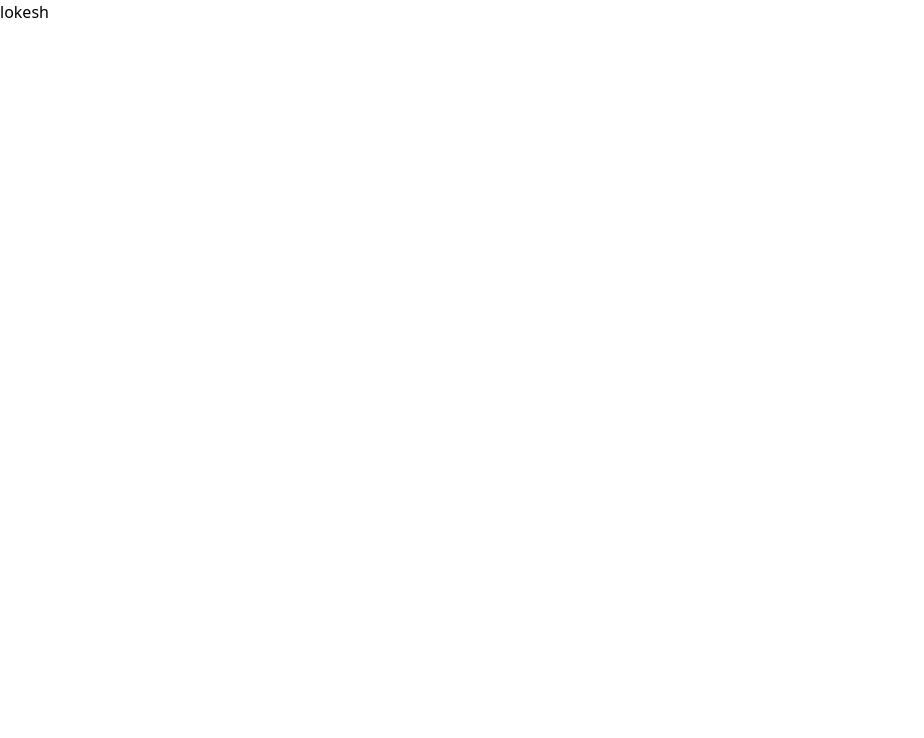
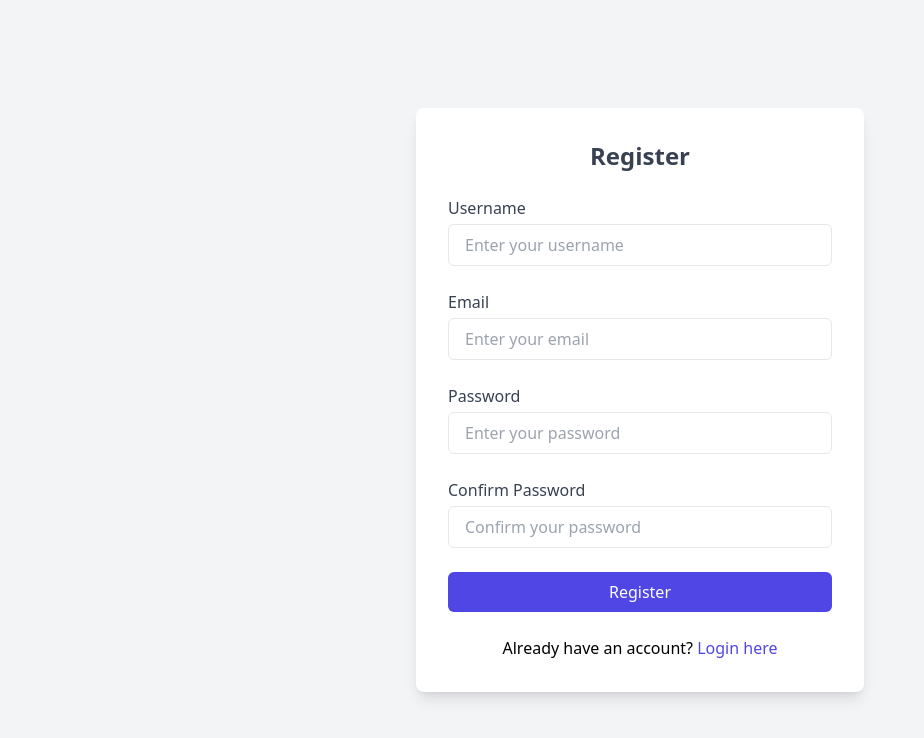
Before and after one commit to LokeshSr03/TrendyWear, a React (Create React App) app in the folder frontend/: page /register in a window 1280 px wide. Shown: the top 738 px of the page, without its empty margins (0-924 px from the left). Built offline with nearby package versions, Linux system fonts and the light colour scheme.

Commit message:
RegisterScreen,LoginScreen,ProfileScreen added

```diff
--- a/frontend/package.json
+++ b/frontend/package.json
@@ -12,6 +12,7 @@
     "react-dom": "^18.3.1",
     "react-icons": "^5.3.0",
     "react-redux": "^9.1.2",
+    "react-router-dom": "^6.26.2",
     "react-scripts": "5.0.1",
     "redux": "^5.0.1",
     "redux-thunk": "^3.1.0",
--- a/frontend/src/App.js
+++ b/frontend/src/App.js
@@ -1,8 +1,17 @@
+import { BrowserRouter, Routes, Route } from "react-router-dom";
+import RegisterScreen from "./screens/RegisterScreen";
+import LoginScreen from "./screens/LoginScreen";
+import ProfileScreen from "./screens/ProfileScreen";
+
 function App() {
   return (
-    <>
-      <h1>lokesh</h1>
-    </>
+    <BrowserRouter>
+      <Routes>
+        <Route path="/register" element={<RegisterScreen />} />
+        <Route path="/login" element={<LoginScreen />} />
+        <Route path="/profile" element={<ProfileScreen />} />
+      </Routes>
+    </BrowserRouter>
   );
 }
 
--- /dev/null
+++ b/frontend/src/screens/LoginScreen.js
@@ -0,0 +1,74 @@
+import React, { useState } from "react";
+import { Link, useNavigate } from "react-router-dom";
+
+const LoginScreen = () => {
+  const [email, setEmail] = useState("");
+  const [password, setPassword] = useState("");
+
+  const navigate = useNavigate();
+
+  const handleSubmit = (e) => {
+    e.preventDefault();
+
+    // Handle login logic here (API call, validation, etc.)
+    console.log({ email, password });
+
+    // If login is successful, navigate to the home page or dashboard
+    navigate("/home"); // Change to the desired route after login
+  };
+
+  return (
+    <div className="flex justify-center items-center min-h-screen bg-gray-100">
+      <form
+        onSubmit={handleSubmit}
+        className="w-full max-w-md bg-white p-8 rounded-lg shadow-lg space-y-6"
+      >
+        <h2 className="text-2xl font-bold text-center text-gray-700">Login</h2>
+
+        {/* Email Field */}
+        <div>
+          <label className="block text-gray-700">Email</label>
+          <input
+            type="email"
+            value={email}
+            onChange={(e) => setEmail(e.target.value)}
+            placeholder="Enter your email"
+            className="mt-1 block w-full px-4 py-2 border rounded-md focus:ring focus:ring-indigo-300 focus:border-indigo-500"
+            required
+          />
+        </div>
+
+        {/* Password Field */}
+        <div>
+          <label className="block text-gray-700">Password</label>
+          <input
+            type="password"
+            value={password}
+            onChange={(e) => setPassword(e.target.value)}
+            placeholder="Enter your password"
+            className="mt-1 block w-full px-4 py-2 border rounded-md focus:ring focus:ring-indigo-300 focus:border-indigo-500"
+            required
+          />
+        </div>
+
+        {/* Submit Button */}
+        <button
+          type="submit"
+          className="w-full bg-indigo-600 text-white py-2 px-4 rounded-md hover:bg-indigo-500 transition duration-300"
+        >
+          Login
+        </button>
+
+        {/* Link to Register Page */}
+        <div className="text-center mt-4">
+          Don't have an account?{" "}
+          <Link to="/register" className="text-indigo-600 hover:underline">
+            Register here
+          </Link>
+        </div>
+      </form>
+    </div>
+  );
+};
+
+export default LoginScreen;
--- /dev/null
+++ b/frontend/src/screens/ProfileScreen.js
@@ -0,0 +1,97 @@
+import React, { useState } from "react";
+
+const ProfileScreen = () => {
+  const [username, setUsername] = useState("");
+  const [email, setEmail] = useState("");
+  const [address, setAddress] = useState("");
+  const [password, setPassword] = useState("");
+
+  const handleSubmit = (e) => {
+    e.preventDefault();
+
+    // Handle profile update logic here (API call, validation, etc.)
+    const updatedProfile = {
+      username,
+      email,
+      address,
+      password,
+    };
+    console.log(updatedProfile);
+
+    // Add logic to update profile (e.g., call an API and handle success/failure)
+  };
+
+  return (
+    <div className="flex justify-center items-center min-h-screen bg-gray-100">
+      <form
+        onSubmit={handleSubmit}
+        className="w-full max-w-md bg-white p-8 rounded-lg shadow-lg space-y-6"
+      >
+        <h2 className="text-2xl font-bold text-center text-gray-700">
+          Profile
+        </h2>
+
+        {/* Username Field */}
+        <div>
+          <label className="block text-gray-700">Username</label>
+          <input
+            type="text"
+            value={username}
+            onChange={(e) => setUsername(e.target.value)}
+            placeholder="Enter your username"
+            className="mt-1 block w-full px-4 py-2 border rounded-md focus:ring focus:ring-indigo-300 focus:border-indigo-500"
+            required
+          />
+        </div>
+
+        {/* Email Field */}
+        <div>
+          <label className="block text-gray-700">Email</label>
+          <input
+            type="email"
+            value={email}
+            onChange={(e) => setEmail(e.target.value)}
+            placeholder="Enter your email"
+            className="mt-1 block w-full px-4 py-2 border rounded-md focus:ring focus:ring-indigo-300 focus:border-indigo-500"
+            required
+          />
+        </div>
+
+        {/* Address Field */}
+        <div>
+          <label className="block text-gray-700">Address</label>
+          <input
+            type="text"
+            value={address}
+            onChange={(e) => setAddress(e.target.value)}
+            placeholder="Enter your address"
+            className="mt-1 block w-full px-4 py-2 border rounded-md focus:ring focus:ring-indigo-300 focus:border-indigo-500"
+          />
+        </div>
+
+        {/* Password Field */}
+        <div>
+          <label className="block text-gray-700">Password</label>
+          <input
+            type="password"
+            value={password}
+            onChange={(e) => setPassword(e.target.value)}
+            placeholder="Enter your password"
+            className="mt-1 block w-full px-4 py-2 border rounded-md focus:ring focus:ring-indigo-300 focus:border-indigo-500"
+            required
+          />
+        </div>
+
+        {/* Update Button */}
+        <button
+          type="submit"
+          className="w-full bg-indigo-600 text-white py-2 px-4 rounded-md hover:bg-indigo-500 transition duration-300"
+        >
+          Update Profile
+        </button>
+      </form>
+    </div>
+  );
+};
+
+export default ProfileScreen;
--- /dev/null
+++ b/frontend/src/screens/RegisterScreen.js
@@ -0,0 +1,110 @@
+import React, { useState } from "react";
+import { Link, useNavigate } from "react-router-dom";
+
+const RegisterScreen = () => {
+  // Individual state hooks for each field
+  const [username, setUsername] = useState("");
+  const [email, setEmail] = useState("");
+  const [password, setPassword] = useState("");
+  const [confirmPassword, setConfirmPassword] = useState("");
+
+  // Hook to navigate programmatically
+  const navigate = useNavigate();
+
+  // Form submit handler
+  const handleSubmit = (e) => {
+    e.preventDefault();
+    if (password !== confirmPassword) {
+      alert("Passwords do not match!");
+      return;
+    }
+    // Submit form logic here
+    console.log({ username, email, password });
+
+    // After successful registration, navigate to login page or home
+    navigate("/login");
+  };
+
+  return (
+    <div className="flex justify-center items-center min-h-screen bg-gray-100">
+      <form
+        onSubmit={handleSubmit}
+        className="w-full max-w-md bg-white p-8 rounded-lg shadow-lg space-y-6"
+      >
+        <h2 className="text-2xl font-bold text-center text-gray-700">
+          Register
+        </h2>
+
+        {/* Username */}
+        <div>
+          <label className="block text-gray-700">Username</label>
+          <input
+            type="text"
+            value={username}
+            onChange={(e) => setUsername(e.target.value)}
+            placeholder="Enter your username"
+            className="mt-1 block w-full px-4 py-2 border rounded-md focus:ring focus:ring-indigo-300 focus:border-indigo-500"
+            required
+          />
+        </div>
+
+        {/* Email */}
+        <div>
+          <label className="block text-gray-700">Email</label>
+          <input
+            type="email"
+            value={email}
+            onChange={(e) => setEmail(e.target.value)}
+            placeholder="Enter your email"
+            className="mt-1 block w-full px-4 py-2 border rounded-md focus:ring focus:ring-indigo-300 focus:border-indigo-500"
+            required
+          />
+        </div>
+
+        {/* Password */}
+        <div>
+          <label className="block text-gray-700">Password</label>
+          <input
+            type="password"
+            value={password}
+            onChange={(e) => setPassword(e.target.value)}
+            placeholder="Enter your password"
+            className="mt-1 block w-full px-4 py-2 border rounded-md focus:ring focus:ring-indigo-300 focus:border-indigo-500"
+            required
+          />
+        </div>
+
+        {/* Confirm Password */}
+        <div>
+          <label className="block text-gray-700">Confirm Password</label>
+          <input
+            type="password"
+            value={confirmPassword}
+            onChange={(e) => setConfirmPassword(e.target.value)}
+            placeholder="Confirm your password"
+            className="mt-1 block w-full px-4 py-2 border rounded-md focus:ring focus:ring-indigo-300 focus:border-indigo-500"
+            required
+          />
+        </div>
+
+        {/* Submit Button */}
+        <button
+          type="submit"
+          className="w-full bg-indigo-600 text-white py-2 px-4 rounded-md hover:bg-indigo-500 transition duration-300"
+        >
+          Register
+        </button>
+
+        {/* Link to Login */}
+        <div className="text-center mt-4">
+          Already have an account?{" "}
+          <Link to="/login" className="text-indigo-600 hover:underline">
+            Login here
+          </Link>
+        </div>
+      </form>
+    </div>
+  );
+};
+
+export default RegisterScreen;
```
Also changed, not shown: 1 other file (tests, documents, lock files or other folders).
